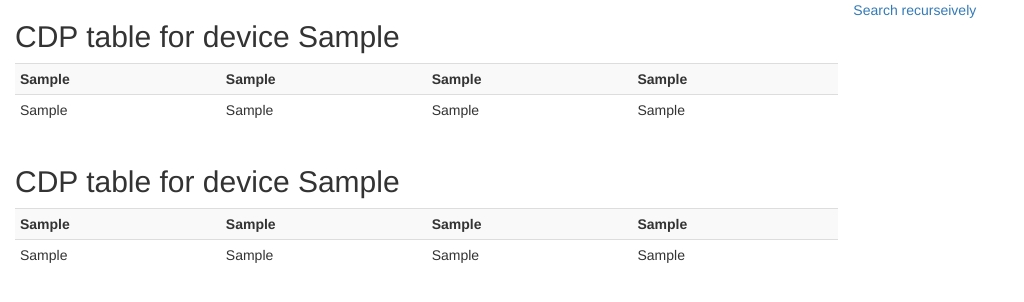
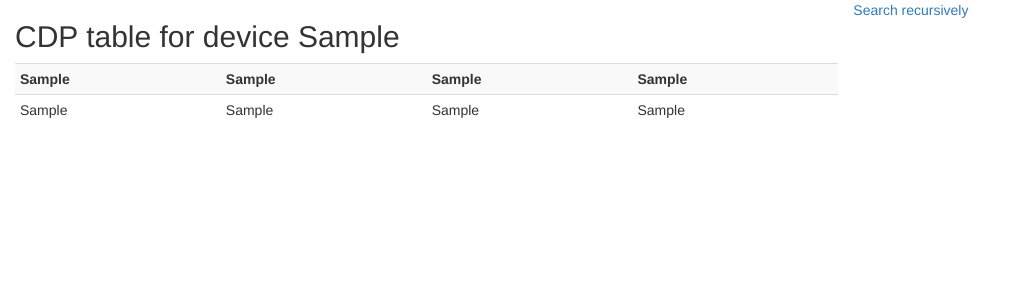
Before and after one commit to germel/ovulg, a Django app: template nscan/templates/answer.html in a window 1280 px wide. Shown: the top 302 px of the page, without its empty margins (0-1024 px from the left). Run offline with Django 3.2, Linux system fonts and the light colour scheme; the template is opened without the code that fills it: most values are stand-ins (such as "Sample title", 1, 10 or a date in 2020); some libraries are stand-ins or nearby versions.

Commit message:
2014082602

```diff
--- a/nscan/templates/answer.html
+++ b/nscan/templates/answer.html
@@ -1,25 +1,15 @@
 {% extends "base.html" %}
-
 
 {% block body %}
 
-<div class="col-md-8">
-	<h2>CDP table for device {{ resp.0.0 }}</h2>
-	<table class="table table-striped table-condensed"><tbody>
-		<tr><th>{{ resp.1.0 }}</th><th>{{ resp.1.1 }}</th><th>{{ resp.1.2 }}</th><th>{{ resp.1.3 }}</th></tr>
-		{% for item in resp|slice:"2:" %}
-			<tr class="{% cycle 'white' 'grey'%}"><td>{{ item.0 }}</td><td>{{ item.1}}</td><td>{{ item.2 }}</td><td>{{ item.3 }}</td></tr>
-		{% endfor %}
-	</tbody></table>
-</div>
-
-<a href="/switchscan/recursive-scan">Search recurseively</a></p>
+<a href="/switchscan/recursive-scan">Search recursively</a>
 
 {% for dev in devices %}
 	<div class="col-md-8">
 		<h2>CDP table for device {{ dev.0.0 }}</h2>
 		<table class="table table-striped table-condensed"><tbody>
 			<tr><th>{{ dev.1.0 }}</th><th>{{ dev.1.1 }}</th><th>{{ dev.1.2 }}</th><th>{{ dev.1.3 }}</th></tr>
+			{# for item in dev|slice:"2:" #}
 			{% for item in dev.2 %}
 				<tr class="{% cycle 'white' 'grey'%}"><td>{{ item.0 }}</td><td>{{ item.1}}</td><td>{{ item.2 }}</td><td>{{ item.3 }}</td></tr>
 			{% endfor %}
@@ -37,11 +27,15 @@
 
 {% for y in devices %}
 	<div class="col-md-8">
-		{% for x in y.0 %}
+		{% for x in y %}
 			<br /><br />{{ x }}
 		{% endfor %}
 	</div>
 {% endfor %}
+
+<div class="col-md-10">
+{{devices}}
+</div>
 {% endcomment %}
 
 {% endblock body %}
```
Also changed, not shown: nscan/views.py (+20 -15 lines).
